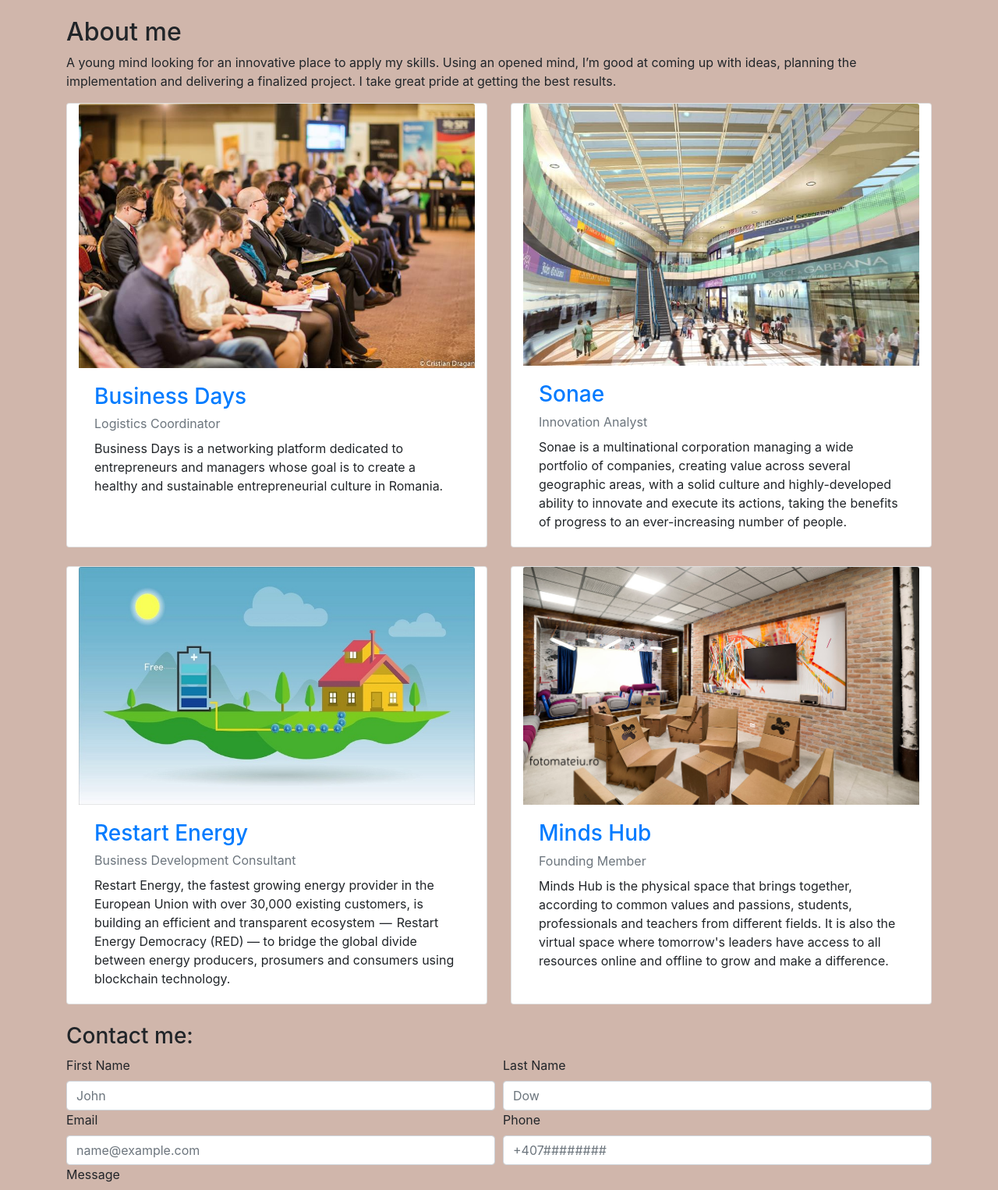
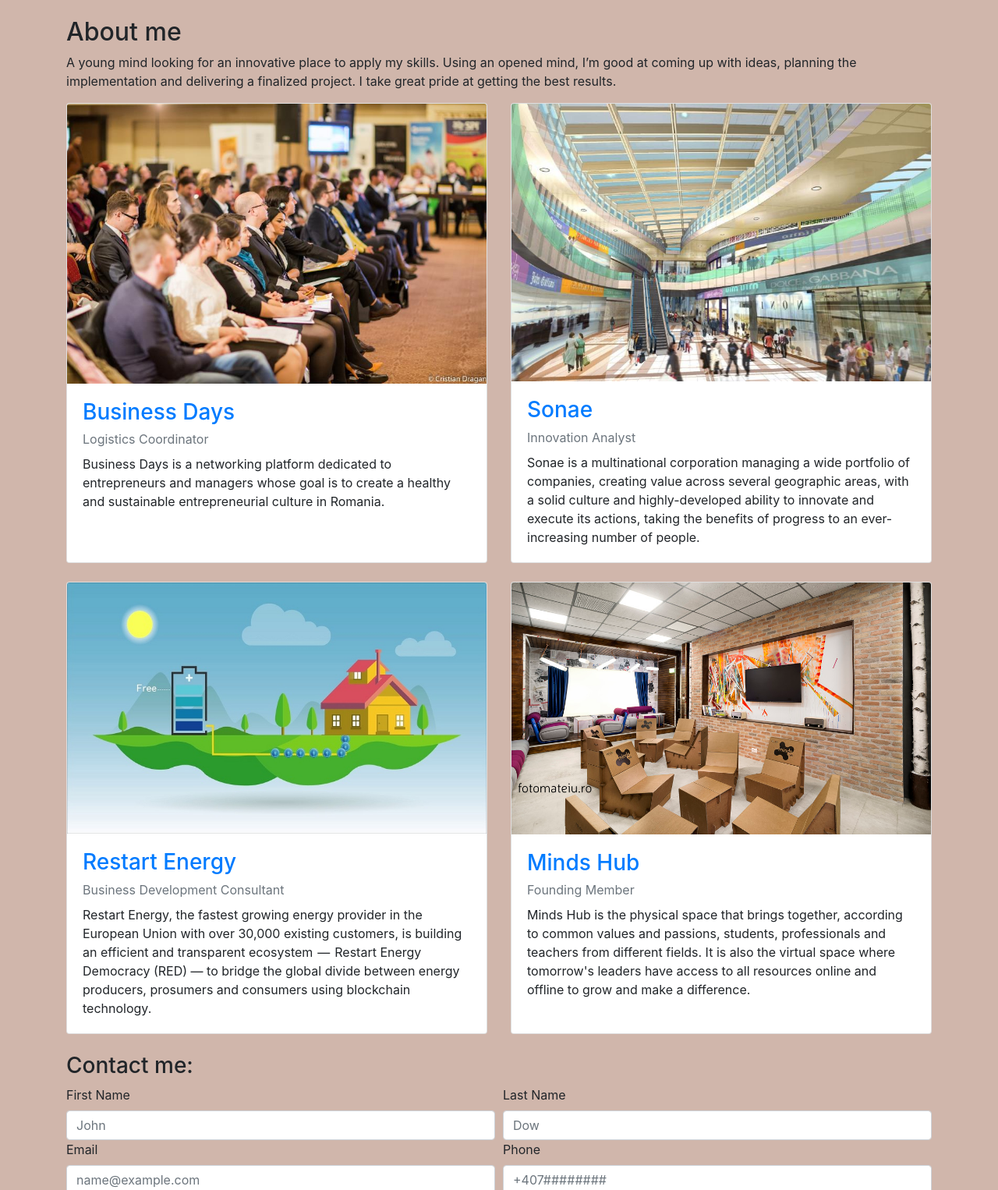
Before and after one commit to Lupescua/Bootstrap_profile, a website: page src/index.html in a window 1280 px wide. Shown: the part 2104-3630 px from the top of the page at 78% size. Drawn offline with nearby package versions, Linux system fonts and the light colour scheme; files that its build step writes are made by us from their sources.

Commit message:
Eliminated manual ,for Braggers, column size and left it as bootstrap wants

```diff
--- a/src/index.html
+++ b/src/index.html
@@ -269,7 +269,7 @@
 
             <div class="row justify-content-center card-deck">
                 <!-- <div class="col-6" id="BD"> -->
-                <article class="card mb-4 col-6" id="BD">
+                <article class="card mb-4" id="BD">
                     <img class="card-img-top" src="img/Business_days.jpg" alt="Business_Days">
                     <div class="card-body">
                         <h3 class="card-title">
@@ -280,7 +280,7 @@
                             a healthy and sustainable entrepreneurial culture in Romania.</p>
                     </div>
                 </article>
-                <article class="card mb-4 col-6" id="Son">
+                <article class="card mb-4" id="Son">
                     <img class="card-img-top" src="img/Sonae.jpg" alt="Sonae">
                     <div class="card-body">
                         <h3 class="card-title">
@@ -294,7 +294,7 @@
                 </article>
             </div>
             <div class="row justify-content-center card-deck">
-                    <article class="card mb-4 col-6" id="RE">
+                    <article class="card mb-4" id="RE">
                         <img class="card-img-top" src="img/Restart_energy2.jpg" alt="Restart_Energy">
                         <div class="card-body">
                             <h3 class="card-title">
@@ -307,7 +307,7 @@
                                 blockchain technology.</p>
                         </div>
                     </article>
-                    <article class="card mb-4 col-6" id="MD">
+                    <article class="card mb-4" id="MD">
                         <img class="card-img-top" src="img/Minds_Hub.jpg" alt="Minds Hub">
                         <div class="card-body">
                             <h3 class="card-title">
```
